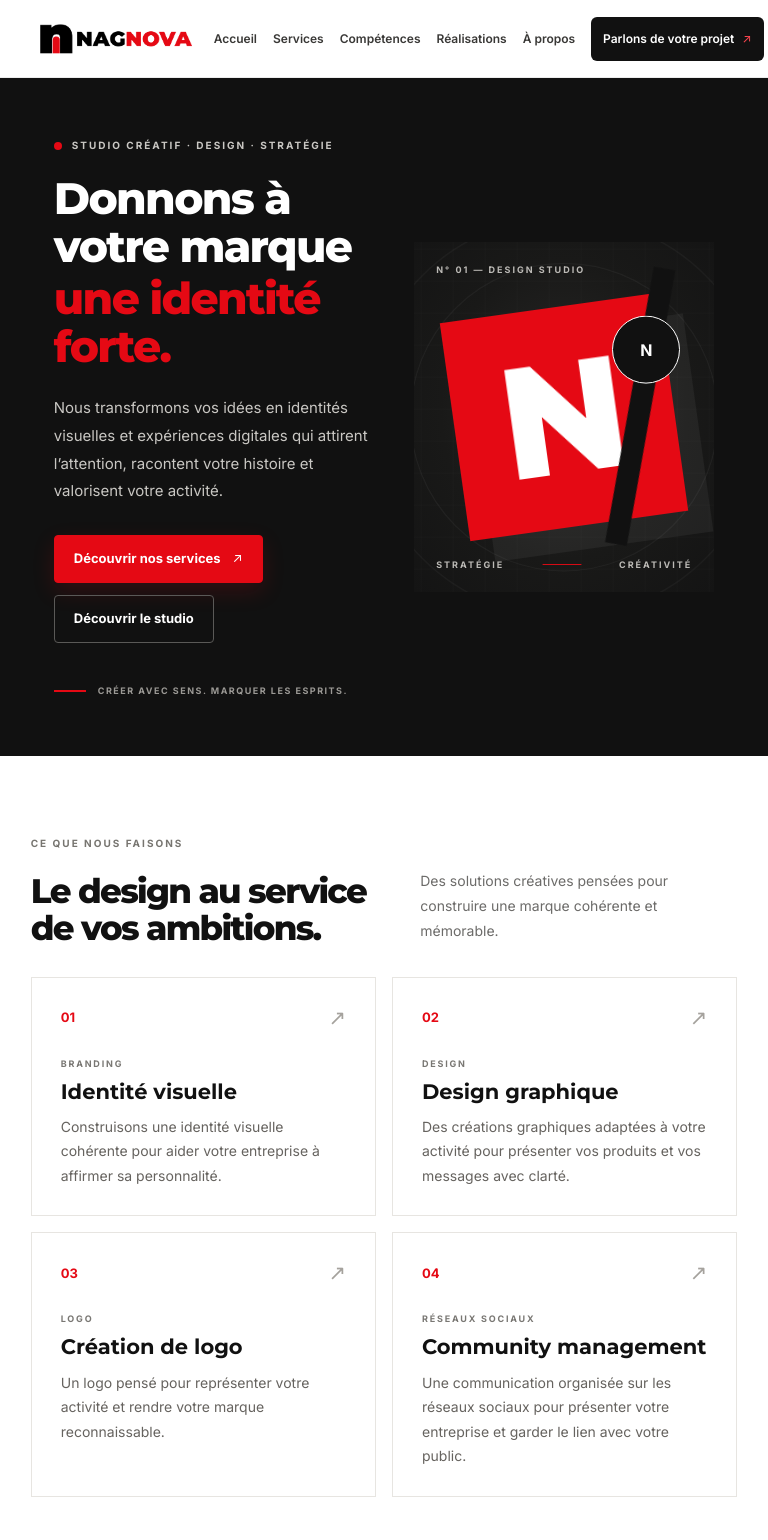
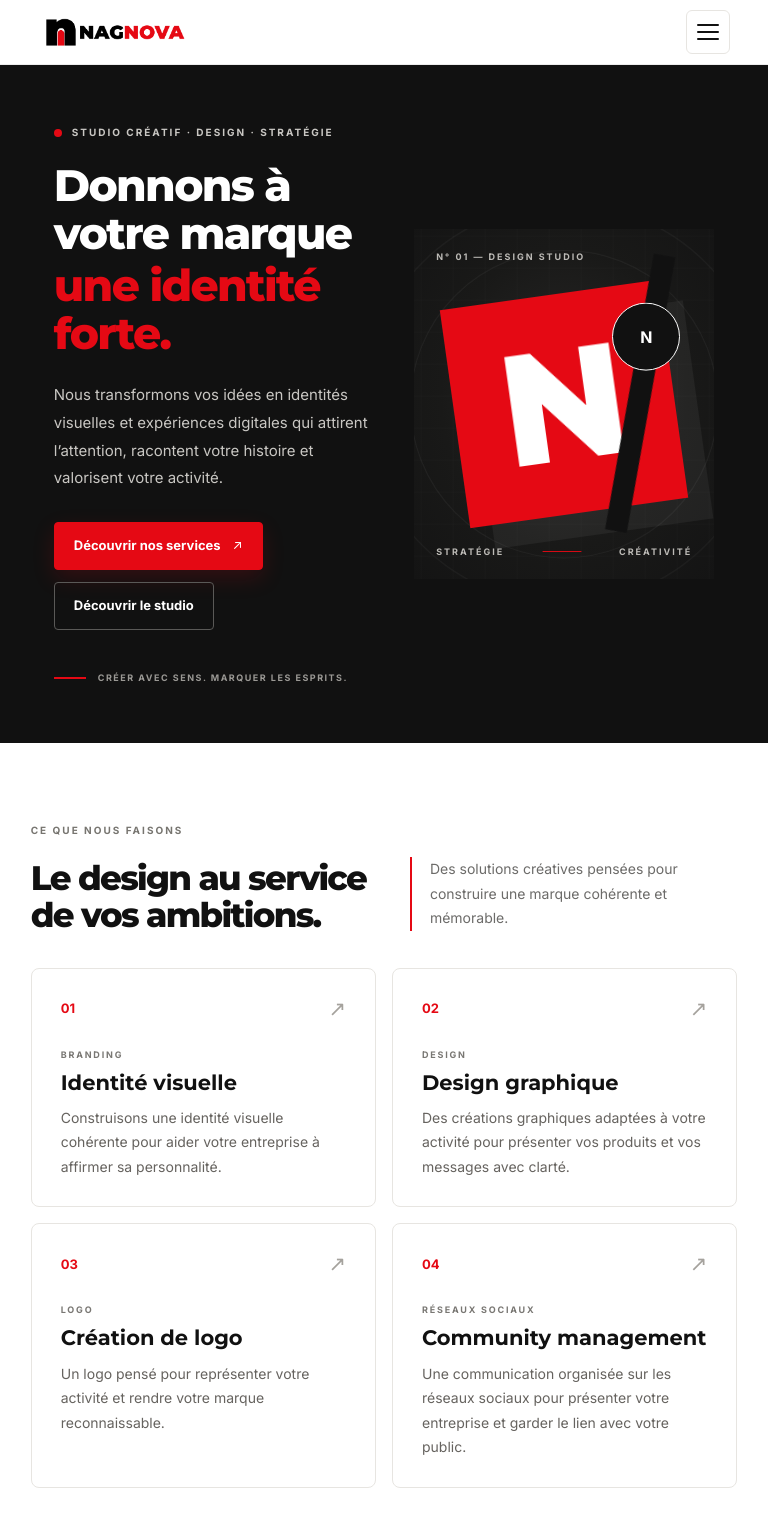
Before and after one commit to nagnova/nagnova_designer, a React (Vite) app: page / in a window 768 px wide. Shown: the top 1540 px of the page. Built offline with nearby package versions, Linux system fonts and the light colour scheme.

Commit message:
Update website

```diff
--- a/src/App.css
+++ b/src/App.css
@@ -4,7 +4,13 @@
   --paper: #f6f5f2;
   --line: #e7e5e1;
   --red: #e50914;
+  --ease-out: cubic-bezier(0.2, 0.7, 0.2, 1);
   --content-width: 1160px;
+}
+
+html {
+  scroll-behavior: smooth;
+  scroll-padding-top: 88px;
 }
 
 main {
@@ -105,6 +111,15 @@ main {
 .navigation .nav-contact:hover span {
   color: #ffffff;
 }
+.nav-contact span,
+.button span {
+  display: inline-block;
+  transition: transform 180ms var(--ease-out);
+}
+.navigation .nav-contact:hover span,
+.button:hover span {
+  transform: translate(2px, -2px);
+}
 .language-toggle {
   min-width: 42px;
   min-height: 38px;
@@ -143,8 +158,8 @@ main {
   opacity: 0;
   transform: translateY(20px);
   transition:
-    opacity 650ms ease,
-    transform 650ms cubic-bezier(0.2, 0.7, 0.2, 1);
+    opacity 700ms ease,
+    transform 700ms var(--ease-out);
   transition-delay: var(--reveal-delay, 0ms);
 }
 .reveal.is-visible {
@@ -223,7 +238,7 @@ main {
     sans-serif;
   cursor: pointer;
   transition:
-    transform 180ms ease,
+    transform 200ms var(--ease-out),
     background 180ms ease,
     border-color 180ms ease,
     box-shadow 180ms ease;
@@ -459,24 +474,27 @@ main {
   padding-bottom: 84px;
 }
 .section-heading {
-  margin-bottom: 30px;
+  margin-bottom: 34px;
   display: flex;
   align-items: end;
   justify-content: space-between;
-  gap: 38px;
+  gap: clamp(28px, 5vw, 64px);
 }
 .section-heading h2,
 .contact-section h2 {
   max-width: 670px;
   color: var(--ink);
   font-size: clamp(34px, 4vw, 50px);
+  line-height: 1.08;
 }
 .section-intro {
   max-width: 350px;
   margin: 0 0 3px;
+  padding-left: 18px;
+  border-left: 2px solid var(--red);
   color: var(--muted);
   font-size: 14px;
-  line-height: 1.8;
+  line-height: 1.75;
 }
 .service-grid {
   display: grid;
@@ -492,16 +510,21 @@ main {
   min-height: 220px;
   padding: 27px 29px;
   border: 1px solid var(--line);
+  border-radius: 8px;
   background: #fff;
   transition:
     border-color 200ms ease,
-    transform 200ms ease,
+    transform 240ms var(--ease-out),
     box-shadow 200ms ease;
 }
 .service-card:hover {
   transform: translateY(-4px);
   border-color: #d7aaa9;
   box-shadow: 0 16px 34px #1d17140d;
+}
+.service-card:focus-within,
+.skill-card:focus-within {
+  border-color: var(--red);
 }
 .service-top {
   display: flex;
@@ -567,9 +590,10 @@ main {
   display: flex;
   flex-direction: column;
   border: 1px solid #e2dfda;
+  border-radius: 8px;
   background: #fff;
   transition:
-    transform 200ms ease,
+    transform 240ms var(--ease-out),
     border-color 200ms ease,
     box-shadow 200ms ease;
 }
@@ -577,6 +601,12 @@ main {
   transform: translateY(-4px);
   border-color: #d7aaa9;
   box-shadow: 0 14px 30px #1d17140d;
+}
+.skill-number {
+  transition: transform 220ms var(--ease-out);
+}
+.skill-card:hover .skill-number {
+  transform: translateX(4px);
 }
 .skill-number {
   margin-bottom: 24px;
@@ -690,6 +720,9 @@ main {
 .technology-marquee:hover .technology-track {
   animation-play-state: paused;
 }
+.technology-marquee:focus-within .technology-track {
+  animation-play-state: paused;
+}
 .portfolio-section {
   padding-top: 72px;
   padding-bottom: 80px;
@@ -714,6 +747,7 @@ main {
   min-width: 0;
   overflow: hidden;
   border: 1px solid rgb(10 10 10 / 10%);
+  border-radius: 9px;
   background: #ffffff;
   transition:
     transform 220ms ease,
@@ -730,11 +764,16 @@ main {
   width: 100%;
   aspect-ratio: 1;
   object-fit: contain;
-  background: #ffffff;
+  background: #f0efec;
+  transition: transform 350ms cubic-bezier(0.2, 0.7, 0.2, 1);
+}
+.portfolio-card:hover img {
+  transform: scale(1.025);
 }
 .portfolio-image-trigger {
   display: block;
   width: 100%;
+  overflow: hidden;
   padding: 0;
   border: 0;
   background: transparent;
@@ -807,6 +846,7 @@ main {
   border-radius: 4px;
   background: transparent;
   box-shadow: 0 8px 28px rgb(35 31 27 / 10%);
+  animation: portfolio-image-enter 420ms 70ms var(--ease-out) both;
 }
 .portfolio-lightbox-caption {
   text-align: center;
@@ -877,6 +917,16 @@ main {
 }
 @keyframes portfolio-backdrop-exit {
   to { opacity: 0; }
+}
+@keyframes portfolio-image-enter {
+  from {
+    opacity: 0;
+    transform: scale(0.985);
+  }
+  to {
+    opacity: 1;
+    transform: scale(1);
+  }
 }
 .portfolio-more {
   display: flex;
@@ -977,6 +1027,7 @@ main {
   gap: 9px;
   padding: 30px;
   border: 1px solid var(--line);
+  border-radius: 9px;
   background: #fff;
   box-shadow: 0 18px 48px #1d17140a;
 }
@@ -991,7 +1042,7 @@ main {
   width: 100%;
   padding: 12px 13px;
   border: 1px solid #dedbd6;
-  border-radius: 3px;
+  border-radius: 5px;
   background: #fff;
   color: var(--ink);
   font:
@@ -1011,6 +1062,11 @@ main {
   border-color: var(--red);
   outline: none;
   box-shadow: 0 0 0 3px #e5091414;
+}
+.contact-form input:focus-visible,
+.contact-form textarea:focus-visible {
+  outline: 2px solid var(--red);
+  outline-offset: 2px;
 }
 .contact-form .button {
   justify-self: start;
@@ -1109,6 +1165,95 @@ main {
   }
 }
 
+@media (min-width: 721px) and (max-width: 880px) {
+  .site-header {
+    min-height: 0;
+    padding: 10px 5%;
+    flex-wrap: wrap;
+    gap: 0;
+  }
+  .brand-logo {
+    width: 150px;
+  }
+  .menu-toggle {
+    width: 44px;
+    height: 44px;
+    padding: 11px 9px;
+    display: flex;
+    flex: 0 0 auto;
+    flex-direction: column;
+    align-items: center;
+    justify-content: center;
+    gap: 5px;
+    border: 1px solid var(--line);
+    border-radius: 6px;
+    background: #fff;
+    cursor: pointer;
+  }
+  .menu-toggle span {
+    width: 22px;
+    height: 2px;
+    border-radius: 2px;
+    background: var(--ink);
+    transition: transform 180ms ease, opacity 180ms ease;
+  }
+  .menu-toggle[aria-expanded="true"] span:first-child {
+    transform: translateY(7px) rotate(45deg);
+  }
+  .menu-toggle[aria-expanded="true"] span:nth-child(2) {
+    opacity: 0;
+  }
+  .menu-toggle[aria-expanded="true"] span:last-child {
+    transform: translateY(-7px) rotate(-45deg);
+  }
+  .menu-toggle:focus-visible {
+    outline: 2px solid var(--red);
+    outline-offset: 3px;
+  }
+  .navigation {
+    width: 100%;
+    margin-top: 0;
+    padding: 0;
+    display: none;
+    flex-direction: column;
+    align-items: stretch;
+    gap: 2px;
+    border-top: 1px solid transparent;
+  }
+  .navigation.is-open {
+    margin-top: 10px;
+    padding-top: 8px;
+    display: flex;
+    border-top-color: var(--line);
+    animation: navigation-reveal 220ms var(--ease-out) both;
+  }
+  .navigation a {
+    min-height: 44px;
+    padding: 0 8px;
+    font-size: 13px;
+  }
+  .navigation .nav-contact {
+    min-height: 44px;
+    justify-content: center;
+    margin: 4px 0 2px;
+  }
+  .language-toggle {
+    min-height: 44px;
+    align-self: flex-start;
+  }
+}
+
+@keyframes navigation-reveal {
+  from {
+    opacity: 0;
+    transform: translateY(-6px);
+  }
+  to {
+    opacity: 1;
+    transform: translateY(0);
+  }
+}
+
 @media (max-width: 720px) {
   .site-header {
     min-height: 0;
@@ -1172,6 +1317,7 @@ main {
     padding-top: 8px;
     display: flex;
     border-top-color: var(--line);
+    animation: navigation-reveal 220ms var(--ease-out) both;
   }
   .navigation a {
     min-height: 44px;
@@ -1182,6 +1328,10 @@ main {
     min-height: 44px;
     justify-content: center;
     margin: 4px 0 2px;
+  }
+  .language-toggle {
+    min-height: 44px;
+    align-self: flex-start;
   }
   .hero {
     min-height: 0;
@@ -1207,6 +1357,10 @@ main {
     flex-direction: column;
     gap: 14px;
     margin-bottom: 28px;
+  }
+  .section-intro {
+    max-width: 520px;
+    margin-left: 2px;
   }
   .section-heading h2,
   .contact-section h2 {
@@ -1274,6 +1428,16 @@ main {
   }
   .contact-form {
     padding: 23px;
+  }
+  .contact-form input,
+  .contact-form textarea {
+    font-size: 16px;
+  }
+}
+
+@media (max-width: 560px) {
+  .service-grid {
+    grid-template-columns: 1fr;
   }
 }
 
--- a/src/App.jsx
+++ b/src/App.jsx
@@ -574,7 +574,10 @@ function App() {
             aria-label={
               language === "fr" ? "Switch to English" : "Passer en français"
             }
-            onClick={() => setLanguage(language === "fr" ? "en" : "fr")}
+            onClick={() => {
+              setLanguage(language === "fr" ? "en" : "fr");
+              setMenuOpen(false);
+            }}
           >
             {language === "fr" ? "EN" : "FR"}
           </button>
```
